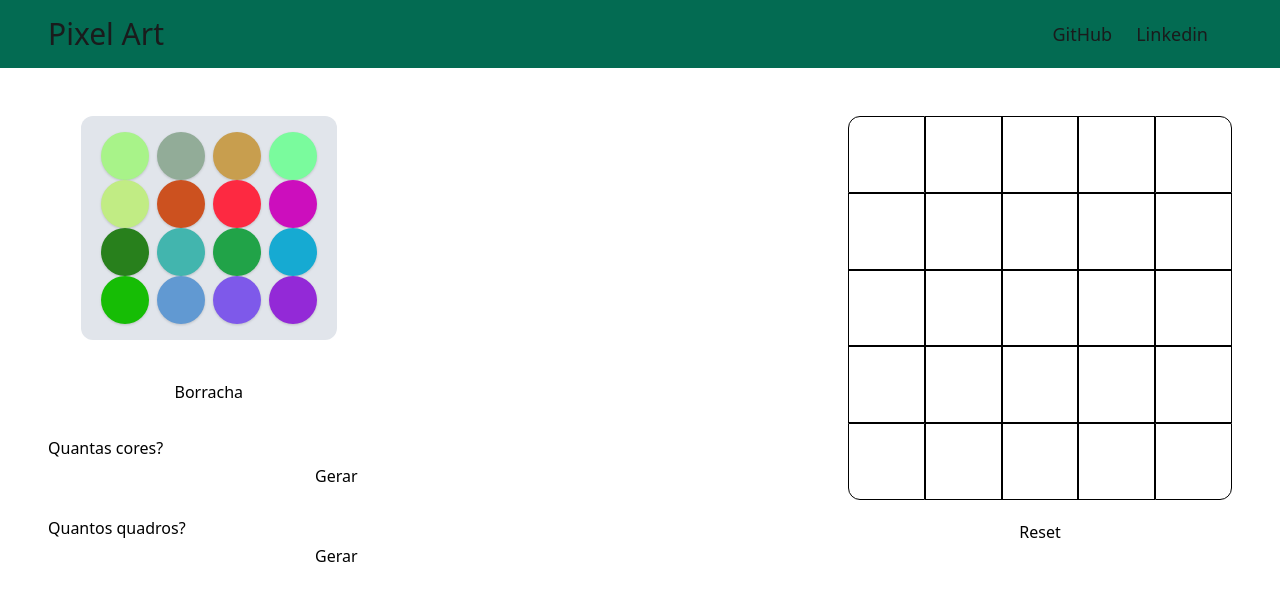
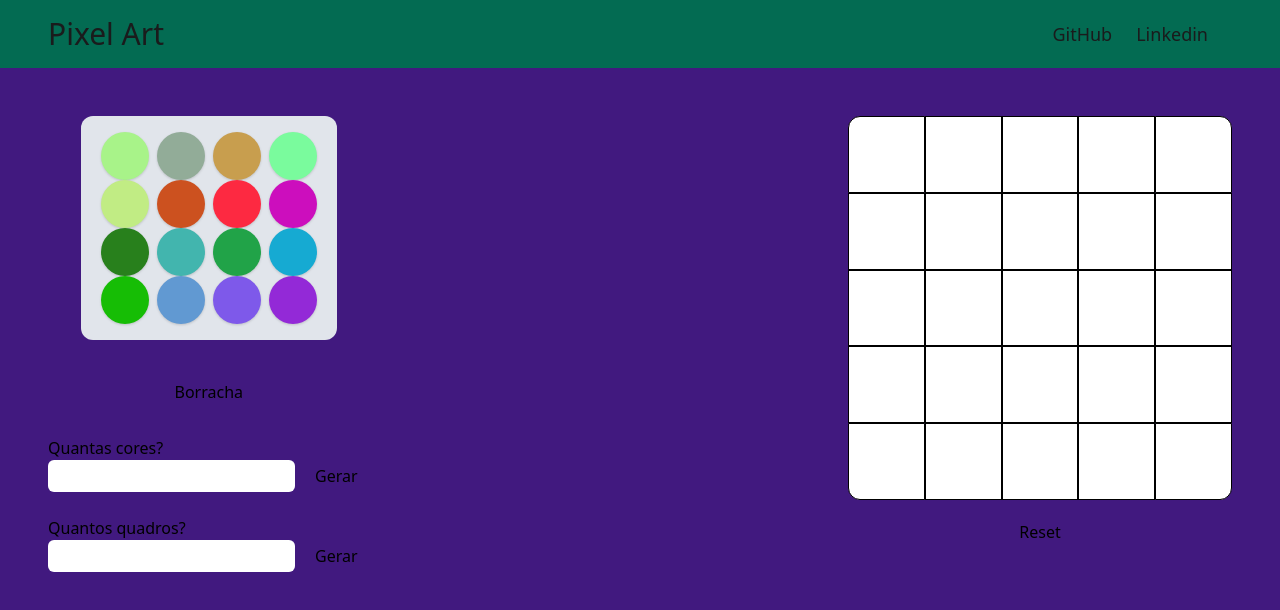
Before and after one commit to gabrielh-silvestre/pixel-art, a React (Create React App) app: page / in a window 1280 px wide. Shown: the top 610 px of the page. Built offline with nearby package versions, Linux system fonts and the light colour scheme.

Commit message:
style(App): change background color

```diff
--- a/src/App.tsx
+++ b/src/App.tsx
@@ -5,7 +5,7 @@
 
 function App() {
   return (
-    <div className="h-screen bg-gray-800">
+    <div className="h-screen bg-purple-dark">
       <Home />
     </div>
   );
```
